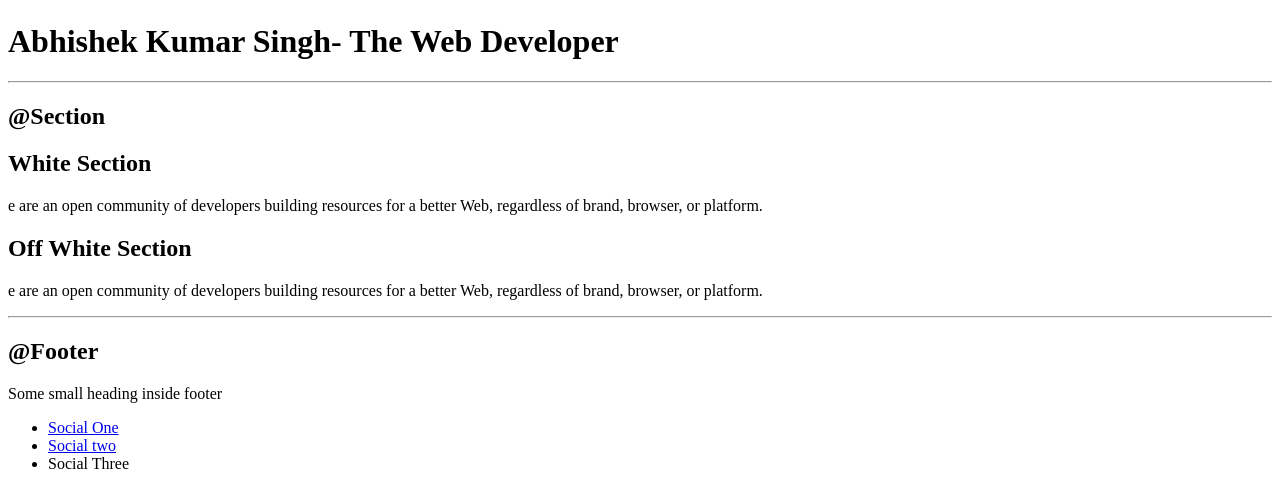
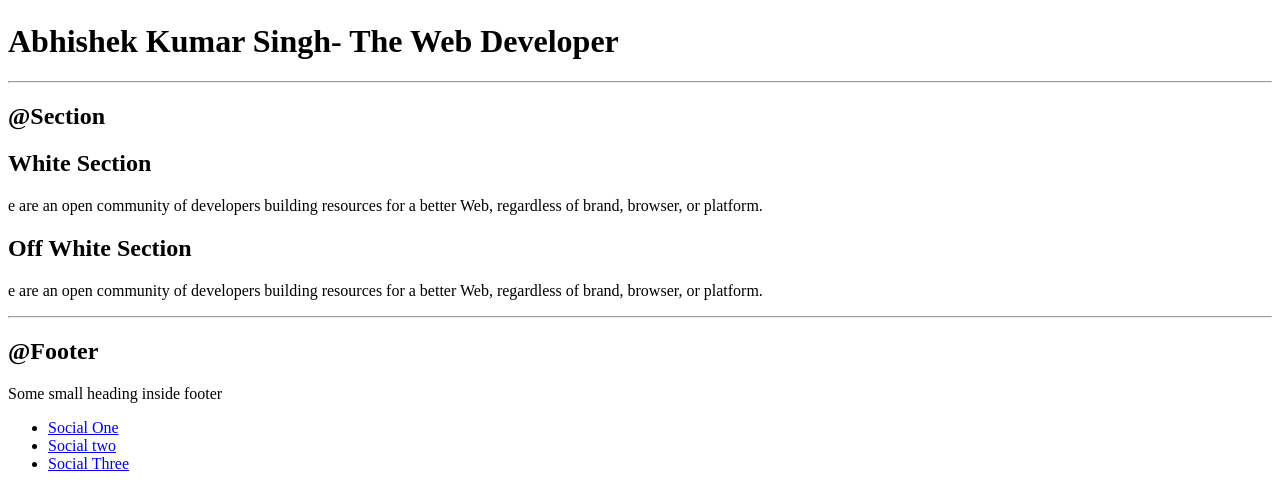
Before and after one commit to AbhishekSingh2000/HTML-and-CSS-component-library, a plain HTML site: page index.html in a window 1280 px wide. Shown: the part 1650-2139 px from the top of the page. Drawn offline with Linux system fonts and the light colour scheme.

Commit message:
feat: Add social three in footer

```diff
--- a/index.html
+++ b/index.html
@@ -91,7 +91,7 @@
       <ul>
         <li><a href="/">Social One</a></li>
         <li><a href="/">Social two</a></li>
-        <li><a href="/"></a>Social Three</li>
+        <li><a href="/">Social Three</a></li>
       </ul>
     </footer>
   </body>
```
